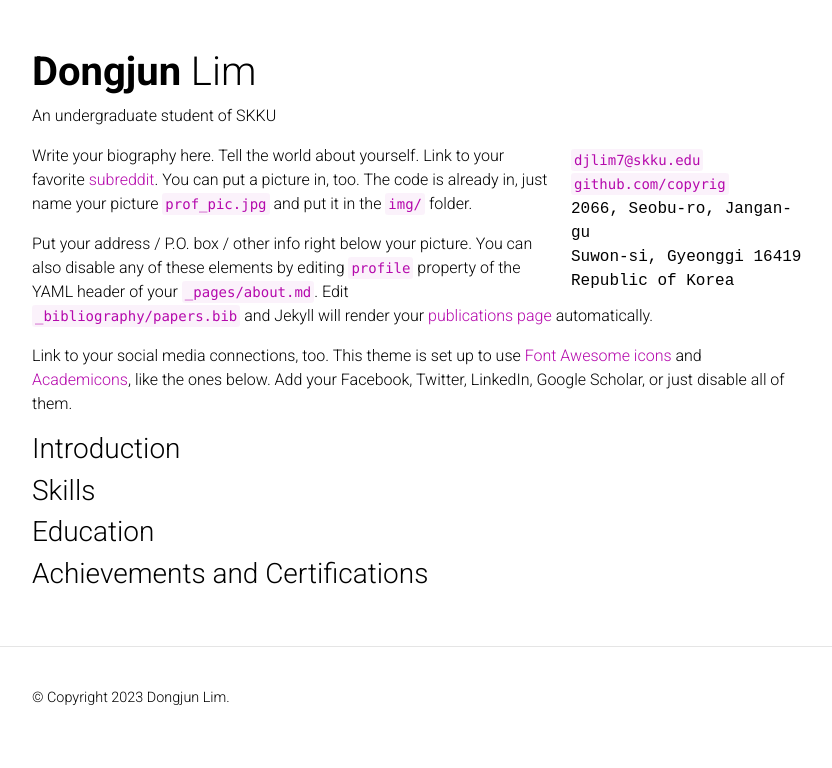
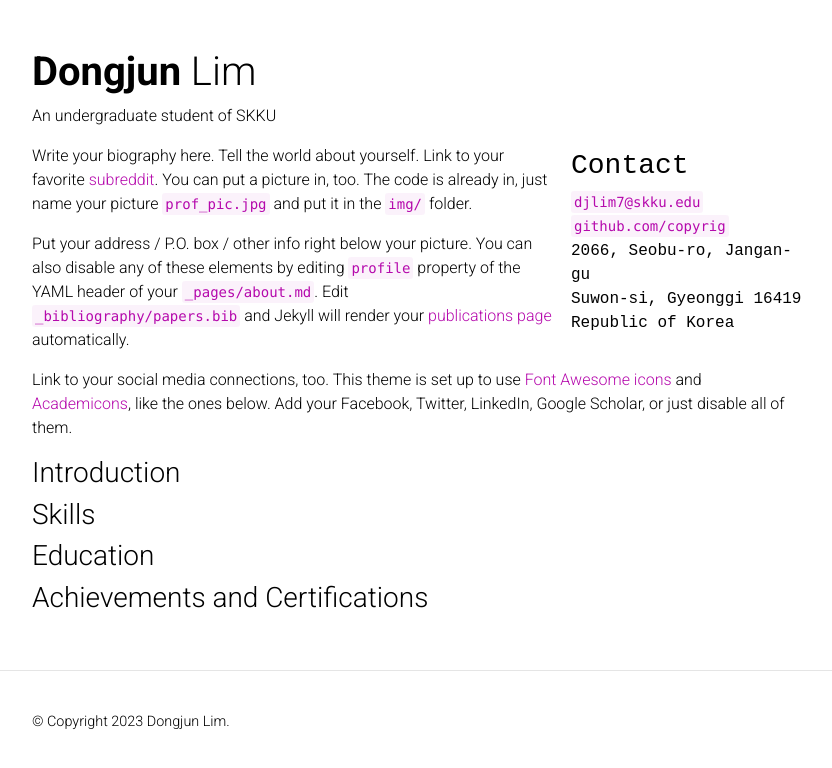
Before and after one commit to copyrig/copyrig.github.io, a Jekyll site: the page built from _pages/about.md, in a window 1280 px wide. Shown: the top 768 px of the page, without its empty margins (223-1055 px from the left). Built offline with Jekyll 4.4.1, drawn with Linux system fonts in a browser that asks for light colours; comment, search, counter and statistics services are not loaded; a style sheet for code colours, icons or effects is not loaded.

Commit message:
Add contact h3

```diff
--- a/_pages/about.md
+++ b/_pages/about.md
@@ -9,6 +9,7 @@ profile:
   image: #prof_pic.jpg
   image_circular: false # crops the image to make it circular
   address: >
+    <h3>Contact</h3>
     <code class="language-plaintext highlighter-rouge"><a href="mailto://djlim7@skku.edu">djlim7@skku.edu</a></code>
     <code class="language-plaintext highlighter-rouge"><a href="https://github.com/copyrig">github.com/copyrig</a></code>
     <p>2066, Seobu-ro, Jangan-gu</p>
```
